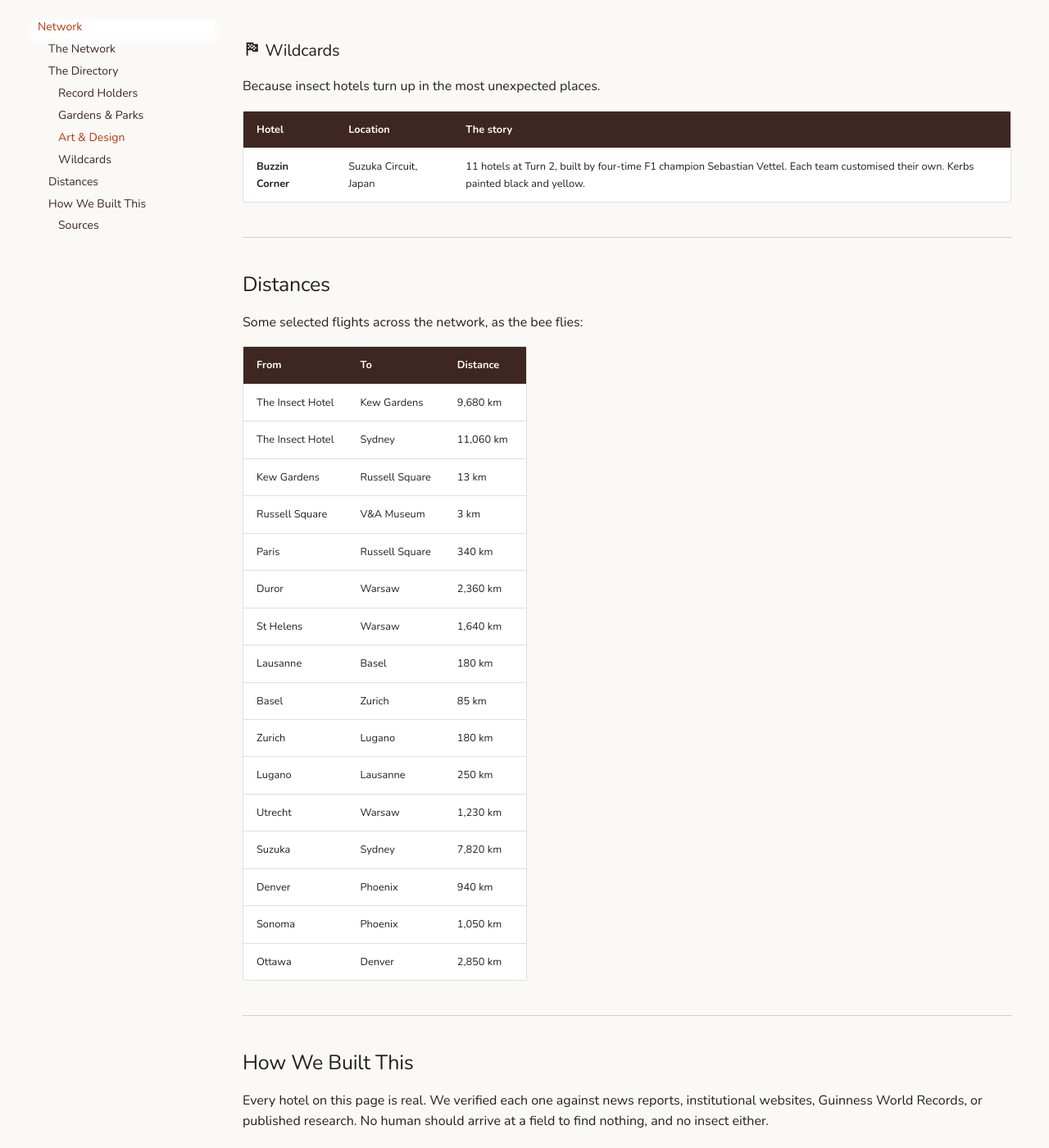
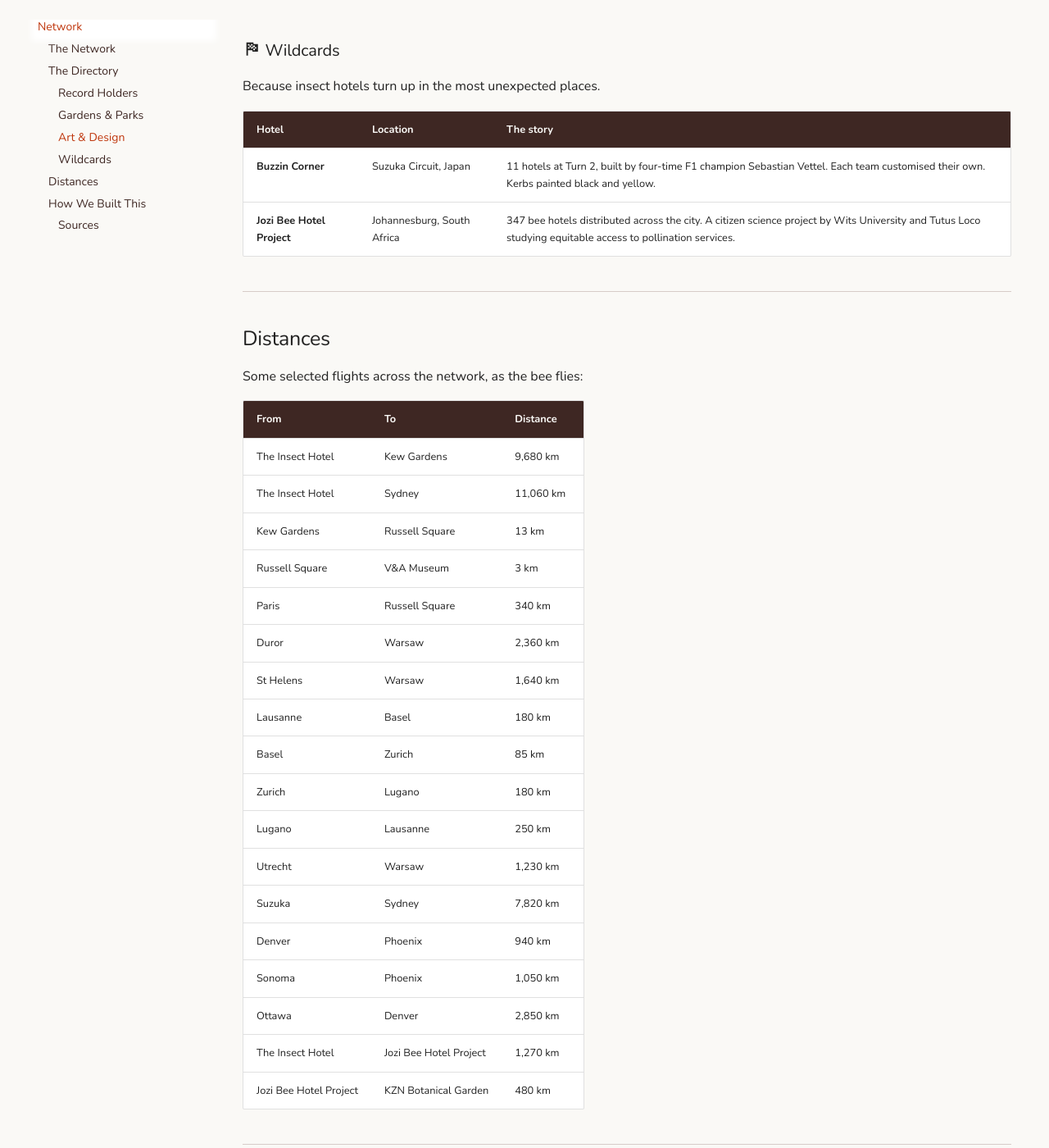
Before and after one commit to JonathanCGill/the-insect-hotel, an MkDocs documentation site: the page built from docs/network.md, in a window 1280 px wide and 1400 px high, scrolled down 2701 px. Shown: the whole window at 82% size. Built offline with MkDocs 1.6.1 and Material for MkDocs 9.7.7, drawn with Linux system fonts in a browser that asks for light colours; some of the changed text lies outside the part shown.

Commit message:
Add Jozi Bee Hotel Project to the insect hotel network
347 standardised bee hotels across Johannesburg — a citizen science
project by Wits University and Tutus Loco studying urban pollination
equity. Added as a wildcard with edges to The Insect Hotel and KZN
Botanical Garden.

https://claude.ai/code/session_015tYHr3XM4qBJYYLzoG6d4y

```diff
--- a/docs/network.md
+++ b/docs/network.md
@@ -108,7 +108,10 @@ Click any node to learn more. Hover over an edge to see the distance.
     // Wildcard
     { id: "suzuka", name: "Buzzin Corner", loc: "Suzuka Circuit, Japan", lat: 34.84, lng: 136.54, cat: "wildcard",
       desc: "11 insect hotels at Turn 2, built by Sebastian Vettel. Kerbs painted black & yellow. Each F1 team customised their own.",
-      url: "https://www.qatar-tribune.com/article/84251/sports/vettel-builds-insect-hotels-at-japans-suzuka-circuit" }
+      url: "https://www.qatar-tribune.com/article/84251/sports/vettel-builds-insect-hotels-at-japans-suzuka-circuit" },
+    { id: "jozi", name: "Jozi Bee Hotel Project", loc: "Johannesburg, South Africa", lat: -26.19, lng: 28.03, cat: "wildcard",
+      desc: "347 standardised bee hotels distributed across Johannesburg. A citizen science project led by Wits University and Tutus Loco studying urban pollination equity.",
+      url: "https://www.jozibeehotelproject.com" }
   ];
 
   // Edges: meaningful connections
@@ -138,6 +141,8 @@ Click any node to learn more. Hover over an edge to see the distance.
     { from: "home", to: "boschendal", label: "Winelands" },
     { from: "babylonstoren", to: "boschendal", label: "Franschhoek" },
     { from: "home", to: "kznbg", label: "South Africa" },
+    { from: "home", to: "jozi", label: "South Africa" },
+    { from: "jozi", to: "kznbg", label: "KZN–Gauteng" },
     // Home connections
     { from: "home", to: "sydney", label: "Southern hemisphere" },
     { from: "home", to: "kew", label: "Commonwealth" },
@@ -360,6 +365,7 @@ Because insect hotels turn up in the most unexpected places.
 | Hotel | Location | The story |
 |-------|----------|-----------|
 | **Buzzin Corner** | Suzuka Circuit, Japan | 11 hotels at Turn 2, built by four-time F1 champion Sebastian Vettel. Each team customised their own. Kerbs painted black and yellow. |
+| **Jozi Bee Hotel Project** | Johannesburg, South Africa | 347 bee hotels distributed across the city. A citizen science project by Wits University and Tutus Loco studying equitable access to pollination services. |
 
 ---
 
@@ -385,6 +391,8 @@ Some selected flights across the network, as the bee flies:
 | Denver | Phoenix | 940 km |
 | Sonoma | Phoenix | 1,050 km |
 | Ottawa | Denver | 2,850 km |
+| The Insect Hotel | Jozi Bee Hotel Project | 1,270 km |
+| Jozi Bee Hotel Project | KZN Botanical Garden | 480 km |
 
 ---
 
@@ -419,5 +427,7 @@ network is always growing.
 13. [Pacific Horticulture: Insect Hotels](https://pacifichorticulture.org/articles/insect-hotels/)
 14. [Botanic Gardens of Sydney: Insect hotel](https://www.botanicgardens.org.au/discover-and-learn/curious-kids/insect-hotel)
 15. [University of Agder: Insect hotel](https://www.uia.no/naturmuseum/english/learning-and-school/insektshotell/)
+16. [Jozi Bee Hotel Project](https://www.jozibeehotelproject.com)
+17. [Tutus Loco: Bee Hotels South Africa](https://www.beehotels.co.za/)
 
 </div>
```
